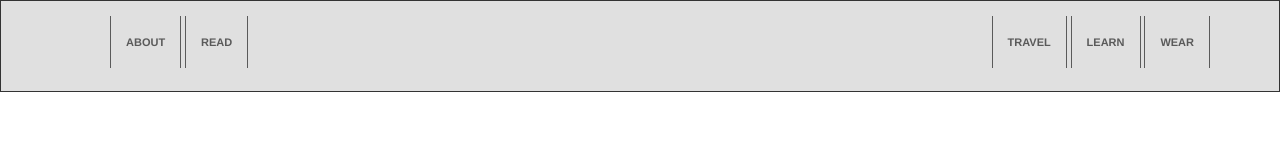
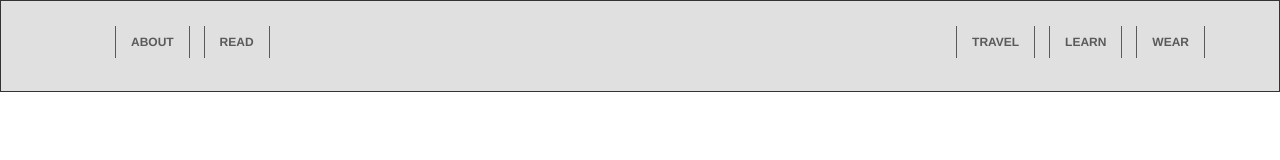
Before and after one commit to maresck/hello_world, a plain HTML site: page index.html in a window 1280 px wide. Drawn offline with nearby package versions, Linux system fonts and the light colour scheme.

Commit message:
more styling

```diff
--- a/main.css
+++ b/main.css
@@ -7,12 +7,14 @@
 
 .nav a {
   color:#5a5a5a;
-  font-size: 11px;
+  font-family: Helvetica;
+  font-size: 12px;
   font-weight: bold;
   padding-left: 15px;
   padding-right: 15px;
-  padding-top: 20px;
-  padding-bottom: 20px;
+  padding-top: 9px;
+  padding-bottom: 9px;
+  margin: 5px;
   text-transform: uppercase;
   border-right: 1px solid;
   border-left: 1px solid;
@@ -21,3 +23,7 @@
 .nav li {
   display: inline;
 }
+
+.nav span {
+  float:left;
+}
```
